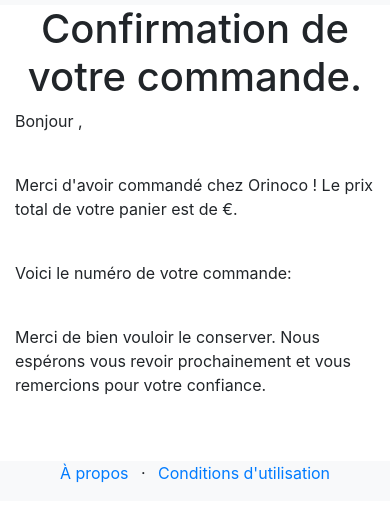
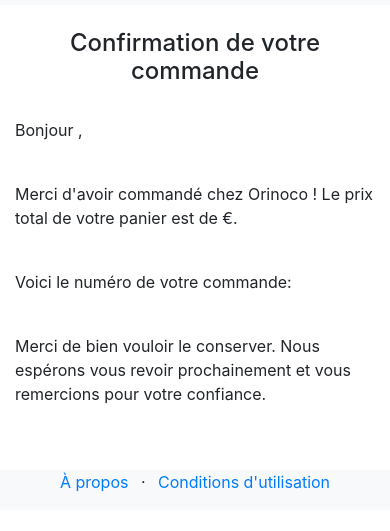
Before and after one commit to AdrienLHG/Orinoco, a website: page page-commande.html in a window 390 px wide. Shown: the part 53-584 px from the top of the page. Drawn offline with nearby package versions, Linux system fonts and the light colour scheme; a web font is replaced by a local one.

Commit message:
repsonsive message confirmtion

```diff
--- a/CSS/style.css
+++ b/CSS/style.css
@@ -19,6 +19,10 @@ cursor: pointer;
     .prix-total {
 	font-size: 1.3rem;
     }
+
+    #h1confirmation {
+	font-size: 1.5rem;
+    }
 }
 
 
--- a/page-commande.html
+++ b/page-commande.html
@@ -52,8 +52,8 @@
     <main>
       <div class="container" id="Containerconfirmation">
             <div class="row">
-                <div class="col">
-                    <h1 class="text-center" id="h1confirmation">Confirmation de votre commande.</h1>
+                <div class="col mt-4 mb-4">
+                    <h1 class="text-center" id="h1confirmation">Confirmation de votre commande</h1>
                 </div>
             </div>
             <div class="row">
@@ -68,8 +68,8 @@
             </div>
         </div>
     </main>
-    <!-- Footer / liens RS et architecture site -->
-        <footer class="bg-light mt-5">
+    <!-- Footer -->
+    <footer class="bg-light mt-5">
             <div class="container">
                 <div class="row">
                     <div class="col">
```
Also changed, not shown: index.html (+1 -1 lines), page-panier.html (+1 -1 lines), page-produit.html (+1 -1 lines), 1 other file.
